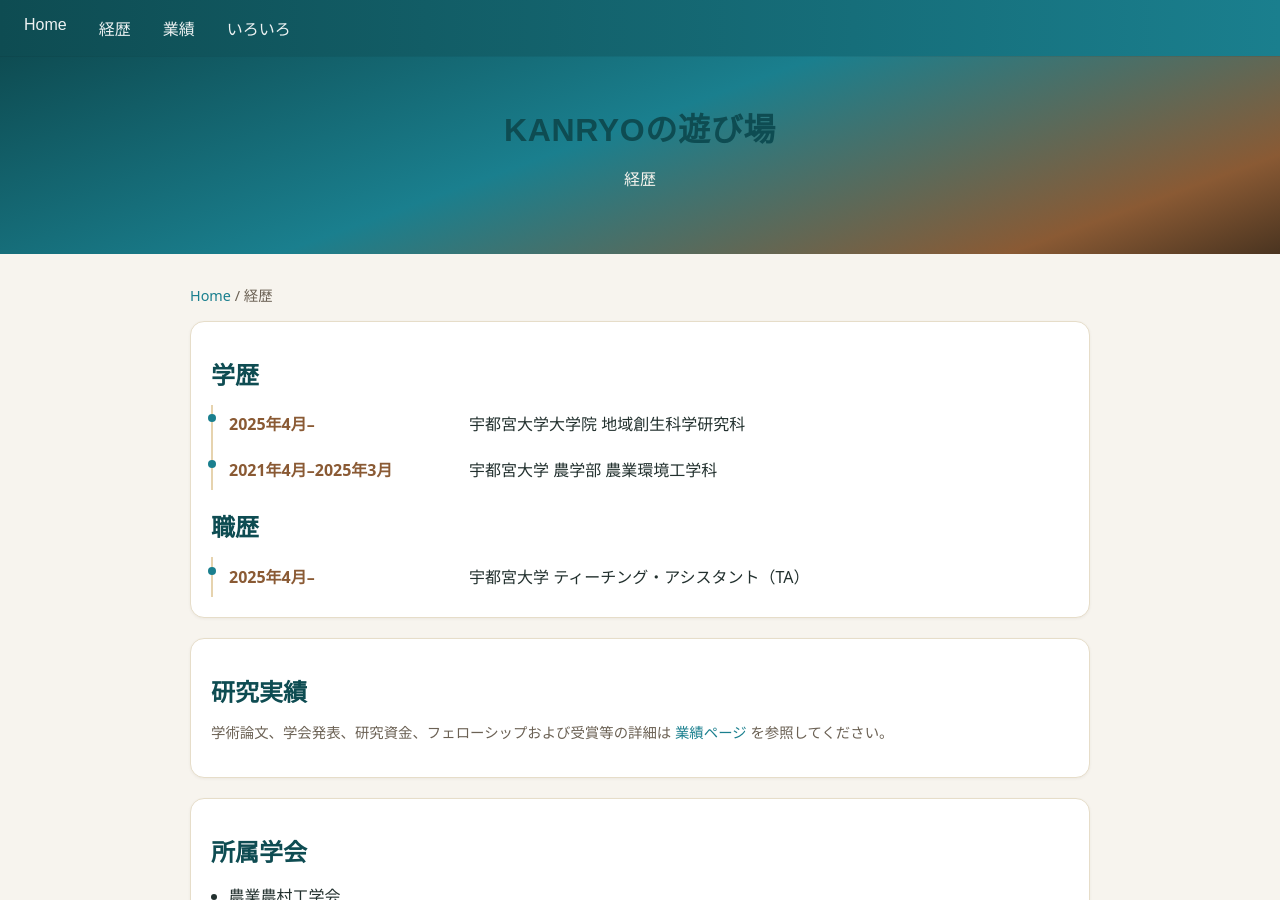
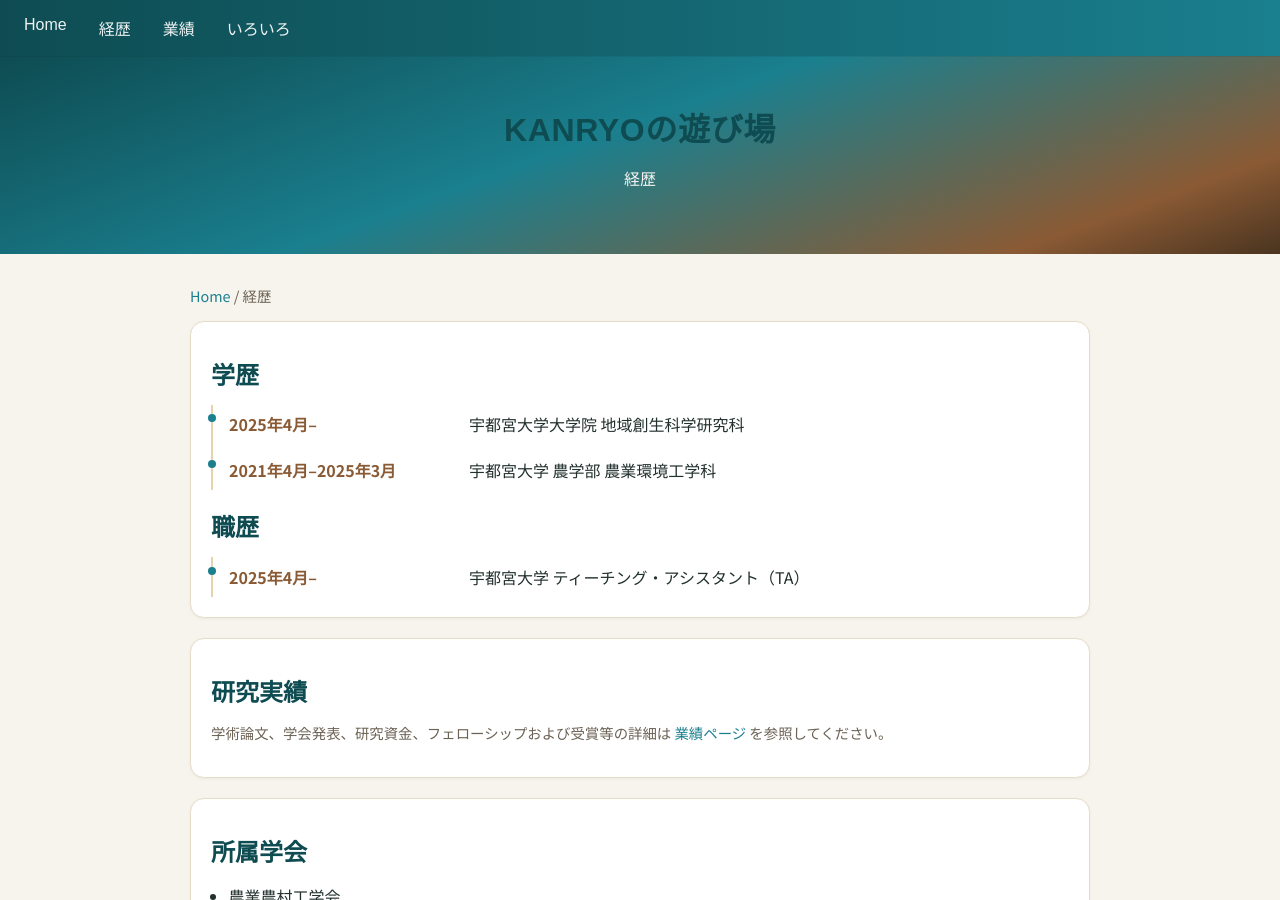
Before and after one commit to KANRYO100/homepage, a Jekyll site: the page built from cv.html, in a window 1280 px wide and 900 px high. Built offline with Jekyll 4.4.1, drawn with Linux system fonts in a browser that asks for light colours; some web fonts are replaced.

Commit message:
Add Google Fonts preconnect and styles
Added preconnect links for Google Fonts and included Zen Maru Gothic and Noto Sans JP styles.

```diff
--- a/_includes/head.html
+++ b/_includes/head.html
@@ -23,4 +23,12 @@
 <link rel="canonical" href="{{ page.canonical }}" />
 {% endif %}
 
+<!-- Fonts: 水（Zen Maru Gothic の丸みで柔らかさ）× 本文は読みやすい Noto Sans JP -->
+<link rel="preconnect" href="https://fonts.googleapis.com" />
+<link rel="preconnect" href="https://fonts.gstatic.com" crossorigin />
+<link
+  href="https://fonts.googleapis.com/css2?family=Zen+Maru+Gothic:wght@500;700&family=Noto+Sans+JP:wght@400;500;700&display=swap"
+  rel="stylesheet"
+/>
+
 <link rel="stylesheet" href="{{ '/css/style.css' | relative_url }}" />
```
